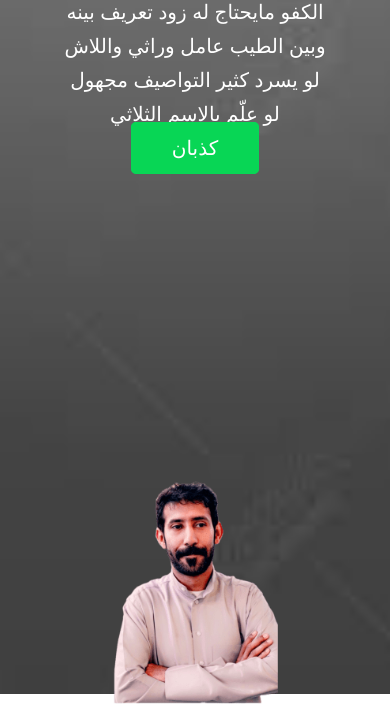
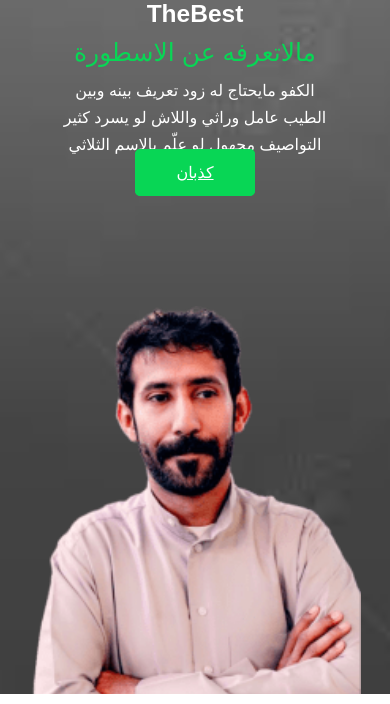
Before and after one commit to TrrOy7/ali, a plain HTML site: page index.html in a window 390 px wide. Shown: the part 150-854 px from the top of the page. Drawn offline with Linux system fonts and the light colour scheme.

Commit message:
style.css

```diff
--- a/css/style.css
+++ b/css/style.css
@@ -3,7 +3,6 @@
     margin: 0;
     box-sizing: border-box;
     font-family: sans-serif;
-    text-decoration: none;
 }
 header{
     position: fixed;
@@ -67,6 +66,7 @@ header nav .social-links a i{
     background: url(../images/bg.jpeg);
     background-size: cover;
     background-position: top;
+    overflow: hidden;
 }
 .qa-sec .contanier{
     width: 85%;
@@ -144,7 +144,7 @@ header nav .social-links a i{
     }
     #btnMenu{
         display: block;
-        color: #fff;
+        color: #ffffff;
         font-size: 30px;
     }
     .qa-sec{
@@ -155,22 +155,22 @@ header nav .social-links a i{
     }
     .qa-sec .contanier .dev-text{
         width: 80%;
-        margin-top: 15px;
+        margin-top: 150px;
         margin-bottom: 60px;
         text-align: center;
     }
-    .qa-sec .contanier .div-img{
-        position: relative;
-        width: 50%;
-    }
     .qa-sec .contanier .dev-text h1{
-        font-size: 50%;
+        font-size: 50px;
     }
     .qa-sec .contanier .dev-text span{
         font-size: 30px;
     }
+    .qa-sec .contanier .div-img{
+        position: relative;
+        width: 35%;
+    }
 }
-@media(max-width;450px){
+@media(max-width: 450px){
     .qa-sec .contanier .dev-text h1{
         font-size: 35%;
     }
```
